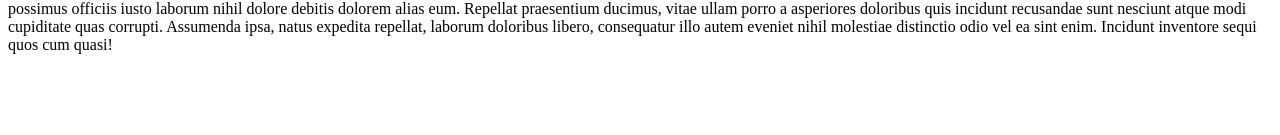
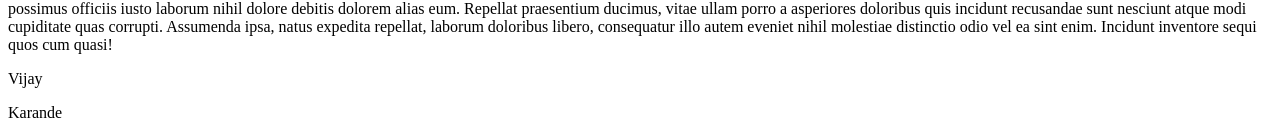
Before and after one commit to Vijaykarande/BubbleSort, a plain HTML site: page index.html in a window 1280 px wide. Shown: the part 844-979 px from the top of the page. Before the commit the page ends 914 px from the top, so only its background shows below. Drawn offline with Linux system fonts and the light colour scheme.

Commit message:
ADD NEW FILE

```diff
--- a/index.html
+++ b/index.html
@@ -93,6 +93,10 @@
         recusandae sunt nesciunt atque modi cupiditate quas corrupti. Assumenda ipsa, natus expedita repellat, laborum
         doloribus libero, consequatur illo autem eveniet nihil molestiae distinctio odio vel ea sint enim. Incidunt
         inventore sequi quos cum quasi!</p>
+
+
+       <p>Vijay</p>
+       <p>Karande</p>
 </body>
 
 </html>
```
